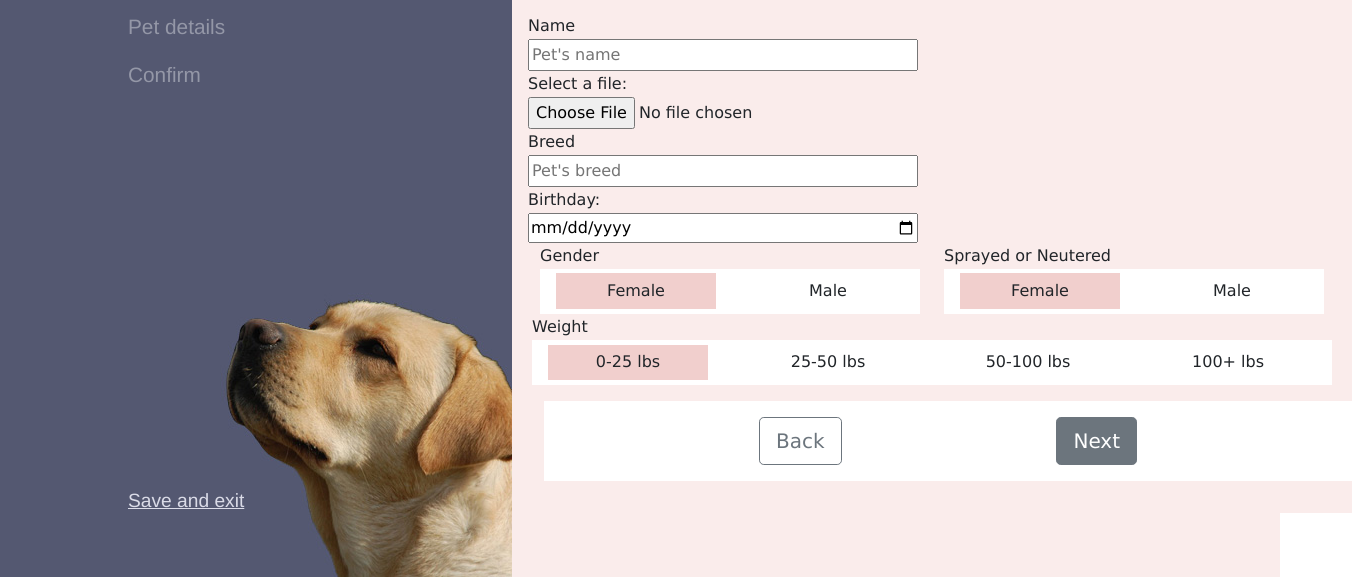
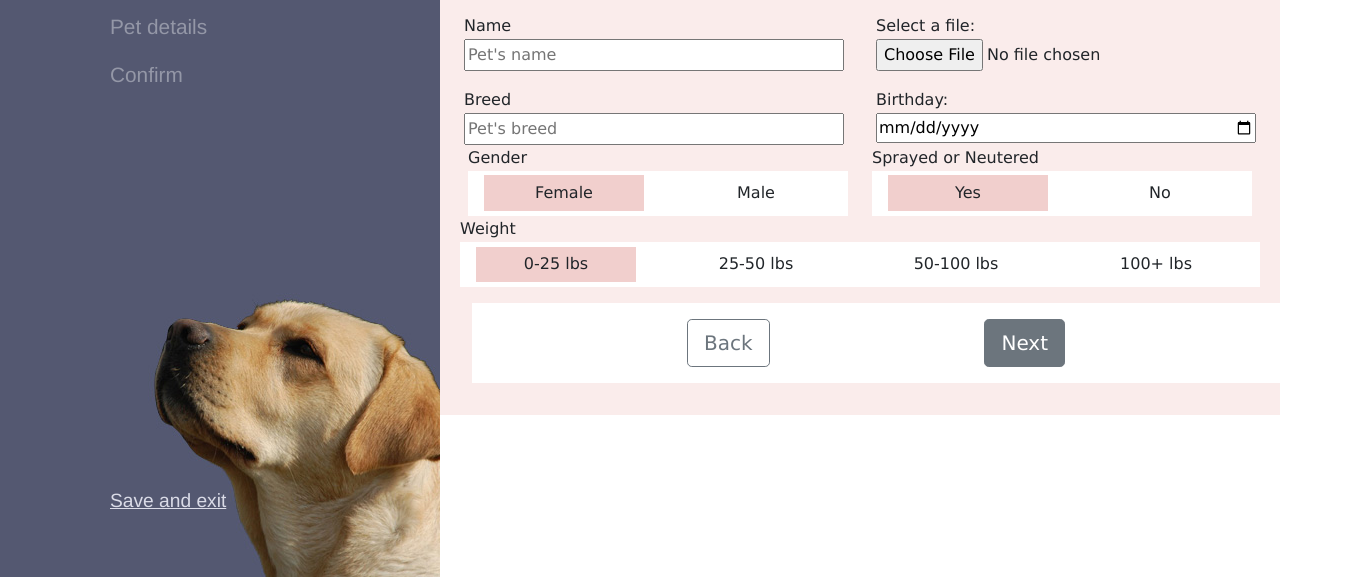
Before and after one commit to David-again/pawtastic_pet-basics, a plain HTML site: page Pet-basics.html in a window 1280 px wide. Shown: the part 223-800 px from the top of the page, 1352 px wide, since content can reach past the window. Drawn offline with nearby package versions, Linux system fonts and the light colour scheme.

Commit message:
Pet bio-data form section complete

```diff
--- a/Pet-basics.html
+++ b/Pet-basics.html
@@ -41,34 +41,35 @@
             </div>
 
         </div>
-        <div class="pet-basics">
 
+        <div>
             <form class="form">
-                <div class="pet-basics__headline">
+                <div class="pet-bio__headline">
                     Yay, we love dogs! Give us the basics about your pup.
                 </div>
 
                 <!-- beginning of input boxes -->
-                <div class="basic-data">
-                    <label for="name">Name</label>
-                    <input type="text" id="name" name="name" required minlength="4" placeholder="Pet's name">
+                <div class="pet-bio__container">
+                    <div class="pet-bio__name">
+                        <label for="pet-name">Name</label>
+                        <input type="text" id="pet-name" name="pet-name" required minlength="4" placeholder="Pet's name">
                     </div>
 
-                <div class="basic-data">
-                    <label for="myfile">Select a file:</label>
-                    <input type="file" id="myfile" name="myfile">
+                    <div class="pet-bio__photo">
+                        <label for="pet-photo">Select a file:</label>
+                        <input type="file" id="pet-photo" name="pet-photo">
                     </div>
 
-                <div class="basic-data">
-                    <label for="name">Breed</label>
-                    <input type="text" id="name" name="name" placeholder="Pet's breed">
+                    <div class="pet-bio__breed">
+                        <label for="pet-breed">Breed</label>
+                        <input type="text" id="pet-breed" name="pet-breed" placeholder="Pet's breed">
                     </div>
 
-                <div class="basic-data">
-                    <label for="birthday">Birthday:</label>
-                    <input type="date" id="birthday" name="birthday">
+                    <div class="pet-bio__birthday">
+                        <label for="pet-birthday">Birthday:</label>
+                        <input type="date" id="pet-birthday" name="pet-birthday">
                     </div>
-
+                </div>
                 <!-- End of input boxes -->
 
                 <div class="multi-switch-container">
@@ -86,9 +87,9 @@
                         <p class="switch-title">Sprayed or Neutered</p>
                         <div class="switch-2-fields">
                             <input type="radio" id="sprayed-yes" name="sprayed-switch" value="yes" checked/>
-                            <label for="sprayed-yes">Female</label>
+                            <label for="sprayed-yes">Yes</label>
                             <input type="radio" id="sprayed-no" name="sprayed-switch" value="no" />
-                            <label for="sprayed-no">Male</label>
+                            <label for="sprayed-no">No</label>
                         </div>
                     </div>
                 </div>
--- /dev/null
+++ b/css/modules/_pet-bio.css
@@ -0,0 +1,58 @@
+.pet-bio__headline {
+    font-size: 2.2rem;
+    text-align: center;
+    max-width: 440px;
+    margin: 20px auto;
+}
+
+.pet-bio__name label, .pet-bio__photo label, .pet-bio__breed label, .pet-bio__birthday label {
+    display: block;
+}
+
+.pet-bio__name input, .pet-bio__photo input, .pet-bio__breed input, .pet-bio__birthday input {
+    width: 100%;
+}
+
+.pet-bio__name, .pet-bio__photo, .pet-bio__breed, .pet-bio__birthday {
+    width: 380px;
+    margin-left: auto;
+    margin-right: auto;
+    /* margin: 1.5rem auto; */
+}
+
+.pet-bio__container {
+    display: grid;
+    grid-template-rows: repeat(4, auto);
+    grid-template-areas:
+        "pet-name"
+        "pet-photo"
+        "pet-breed"
+        "pet-birthday";
+    grid-gap: 1rem;
+}
+
+@media(min-width: 860px) {
+    .pet-bio__container {
+        grid-template-rows: auto auto;
+        grid-template-columns: auto auto;
+        grid-template-areas:
+          "pet-name pet-photo"
+          "pet-breed pet-birthday";
+      }
+  }
+
+.pet-bio__name {
+    grid-area: pet-name;
+}
+
+.pet-bio__photo {
+    grid-area: pet-photo;
+}
+
+.pet-bio__breed {
+    grid-area: pet-breed;
+}
+
+.pet-bio__birthday {
+    grid-area: pet-birthday;
+}
--- a/css/modules/_switch.css
+++ b/css/modules/_switch.css
@@ -12,7 +12,7 @@
   @media(min-width: 860px) {
     .switch-4-fields {
       width: 800px;
-      grid-template-columns: auto auto auto auto;
+      grid-template-columns: repeat(4, auto);
     }
   }
 
--- a/css/styles.css
+++ b/css/styles.css
@@ -1,17 +1,13 @@
 @import "./base/_variables.css";
 @import "./modules/_switch.css";
 @import "./modules/_nav-buttons.css";
+@import "./modules/_pet-bio.css";
 
-@import "./stylesheets/_variables.css";
 @import "./stylesheets/_page-container.css";
 @import "./stylesheets/_nav.css";
-@import "./stylesheets/_pet-basics.css";
 @import "./stylesheets/_global-menu.css";
 @import "./stylesheets/_common-items.css";
 @import "./stylesheets/_global-buttons.css";
-@import "./stylesheets/_switch.css";
-
-@import "./stylesheets/_basic-data.css";
 
 
   /* This is just for CodePen. */
--- a/css/stylesheets/_basic-data.css
+++ /dev/null
@@ -1,7 +0,0 @@
-.basic-data label {
-    display: block;
-}
-
-.basic-data input {
-    width: 390px;
-}
```
Lines whose indentation alone changed are shown as unchanged.
